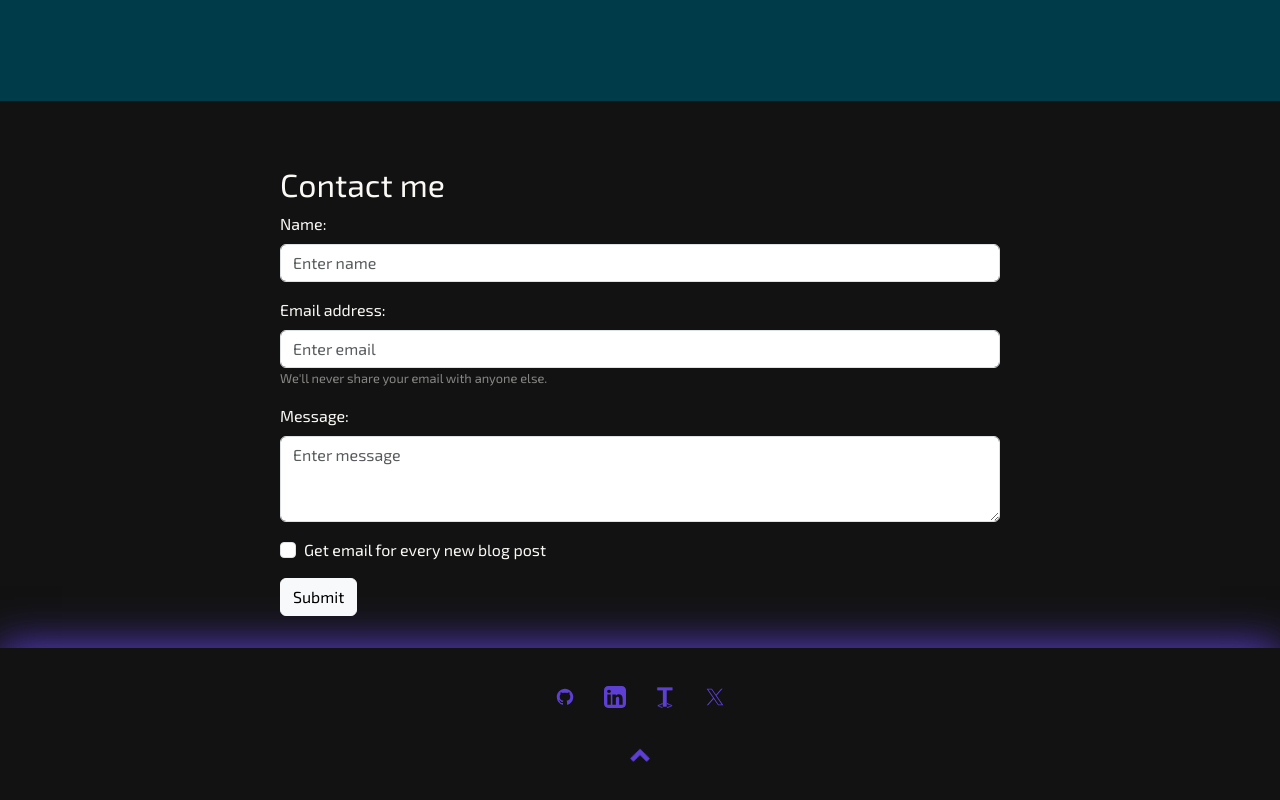
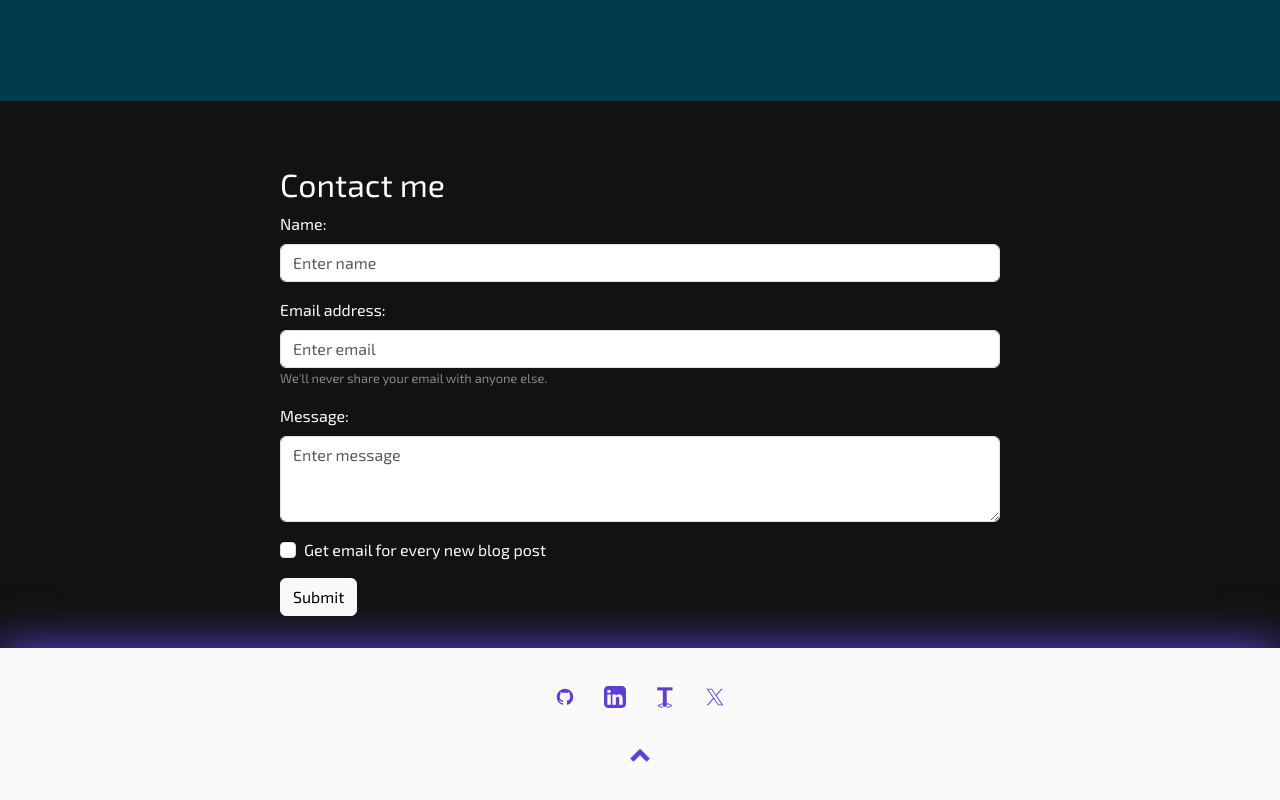
Before and after one commit to T-J-D-Cavey/my-next-portfolio-site, a Next.js app: page / in a window 1280 px wide. Shown: the part 7937-8737 px from the top of the page. Built offline with nearby package versions, Linux system fonts and the light colour scheme.

Commit message:
create dynamic footer background based on oppoiste mode color

```diff
--- a/components/footer/footer.tsx
+++ b/components/footer/footer.tsx
@@ -6,9 +6,16 @@ import twitterXIcon from "../../public/images/footer/twitterxIcon.svg";
 import upArrow from "../../public/images/footer/upChevron.png";
 import classes from "./footer.module.css";
 
-export default function Footer() {
+type FooterProps = {
+  mode: string;
+  modeStyles: Record<string, any>;
+}
+
+export default function Footer({mode, modeStyles}: FooterProps) {
+  const oppositeMode = mode === 'darkMode' ? 'lightMode' : 'darkMode';
+  const backgroundColor= modeStyles[oppositeMode].background;
   return (
-    <footer className={classes.footer}>
+    <footer className={classes.footer} style={{backgroundColor: backgroundColor}}>
       <ul className={classes.footerContainer}>
         <li className={classes.iconContainer}>
             <a href="https://github.com/T-J-D-Cavey" target="_blank">
--- a/pages/index.tsx
+++ b/pages/index.tsx
@@ -27,7 +27,7 @@ export default function Home() {
       <Carousel mode={mode} modeStyles={modeStyles}/>
       <ProjectList mode={mode} modeStyles={modeStyles}/>
       <ContactMe mode={mode} modeStyles={modeStyles}/>
-      <Footer />
+      <Footer mode={mode} modeStyles={modeStyles}/>
     </div>
   );
 }
```
